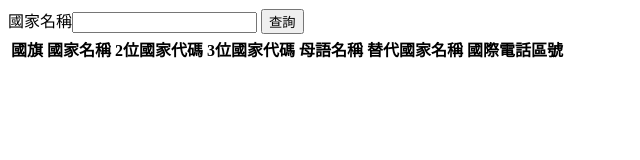
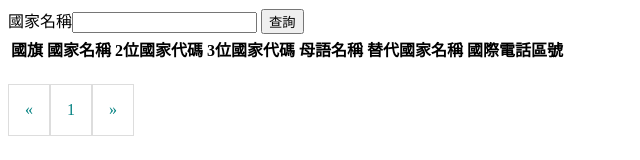
Before and after one commit to charley85470/ContriesListQuery, a plain HTML site: page Index.html in a window 1280 px wide. Both pictures are taken after a click on the button "查詢". Shown: the full height of the page, 0-640 px from the left. Drawn offline with Linux system fonts and the light colour scheme; no server answers.

Commit message:
實作分頁功能

```diff
--- a/Index.html
+++ b/Index.html
@@ -23,11 +23,41 @@
         </thead>
         <tbody></tbody>
       </table>
+      <div id="pages">
+        <ul class="pagination"></ul>
+      </div>
     </div>
+
+    <style>
+      .pagination {
+        display: inline-block;
+        padding-left: 0;
+        margin: 20px 0;
+        border-radius: 4px;
+      }
+
+      .pagination > li {
+        display: inline;
+      }
+
+      .pagination > li > a {
+        position: relative;
+        float: left;
+        padding: 1rem;
+        color: teal;
+        text-decoration: none;
+        background-color: #fff;
+        border: 1px solid #ddd;
+      }
+
+      .pagination > li > a:hover {
+        background-color: gray;
+        color: white;
+      }
+    </style>
 
     <script>
       var countries = [];
-      var displayCountries = [];
       window.onload = function () {
         GetCountryData();
         document.getElementById('btSearch').onclick = function () {
@@ -71,10 +101,27 @@
         oReq.send(); // Send Request
       }
 
+      function GetPagedData(source, limit, page) {
+        let start = limit * (page - 1); // 起始
+        let end = start + limit; // 結束
+
+        if (end > source.length) {
+          end = source.length;
+        }
+
+        return {
+          total: source.length,
+          currentPage: page,
+          totalPage: parseInt(source.length / limit) + 1,
+          limit: limit,
+          data: source.slice(start, end),
+        };
+      }
+
       // 綁定資料至Table內
       function GenerateTableRow(limit, page) {
         // 根據國家名稱篩選
-        displayCountries = countries.filter((value, index) => {
+        let filteredData = countries.filter((value, index) => {
           let countryName = document.getElementById('Q_CountryName').value;
           if (countryName) {
             return value.name.includes(countryName);
@@ -83,11 +130,13 @@
           }
         });
 
+        let resultData = GetPagedData(filteredData, limit, page);
+
         let tb = document.querySelector('#resultTable tbody');
         tb.innerHTML = ''; // 清空內容
         let t = document.querySelector('#countryrow'); // Template Table row
         let td = t.content.querySelectorAll('td'); // table td items
-        displayCountries.forEach((element) => {
+        resultData.data.forEach((element) => {
           td[0].querySelector('img').src = element.flag;
           td[1].textContent = element.name;
           td[2].textContent = element.alpha2Code;
@@ -98,6 +147,51 @@
 
           tb.appendChild(document.importNode(t.content, true)); // DeepClone 並Appent到Tbody中
         });
+
+        GeneratePageList(resultData.currentPage, resultData.totalPage);
+      }
+
+      function GeneratePageList(currentPage, totalPage) {
+        let pageElement = document.querySelector('#pages > ul.pagination');
+        pageElement.innerHTML = ''; // 清空
+        let htmlStr = '';
+        htmlStr +=
+          '<li class="page-prev"><a href="#" aria-label="Previous"><span aria-hidden="true">&laquo;</span></a></li>';
+
+        if (currentPage > 5) {
+          htmlStr +=
+            '<li class="prev5"><a href="#"><span aria-hidden="true">...</span></a></li>';
+        }
+
+        for (let i = currentPage; i < currentPage + 5; i++) {
+          if (i <= totalPage) {
+            htmlStr +=
+              '<li class="page-item" data-page=' +
+              i +
+              '><a href="#"><span aria-hidden="true">' +
+              i +
+              '</span></a></li>';
+          } else {
+            break;
+          }
+        }
+
+        if (currentPage < totalPage - 5) {
+          htmlStr +=
+            '<li class="next5"><a href="#"><span aria-hidden="true">...</span></a></li>';
+        }
+        htmlStr +=
+          '<li class="page-next"><a href="#" aria-label="Next"><span aria-hidden="true">&raquo;</span></a></li>';
+        pageElement.innerHTML = htmlStr;
+
+        let li = pageElement
+          .querySelectorAll('li.page-item')
+          .forEach((element) => {
+            element.addEventListener('click', (event) => {
+              let topage = element.dataset.page;
+              GenerateTableRow(20, parseInt(topage));
+            });
+          });
       }
     </script>
 
@@ -114,5 +208,25 @@
         <td></td>
       </tr>
     </template>
+
+    <template>
+      <ul class="pagination">
+        <li class="page-prev">
+          <a href="#" aria-label="Previous">
+            <span aria-hidden="true">&laquo;</span>
+          </a>
+        </li>
+        <li><a href="#"></a></li>
+        <li><a href="#"></a></li>
+        <li><a href="#"></a></li>
+        <li><a href="#"></a></li>
+        <li><a href="#"></a></li>
+        <li class="page-next">
+          <a href="#" aria-label="Next">
+            <span aria-hidden="true">&raquo;</span>
+          </a>
+        </li>
+      </ul>
+    </template>
   </body>
 </html>
```
